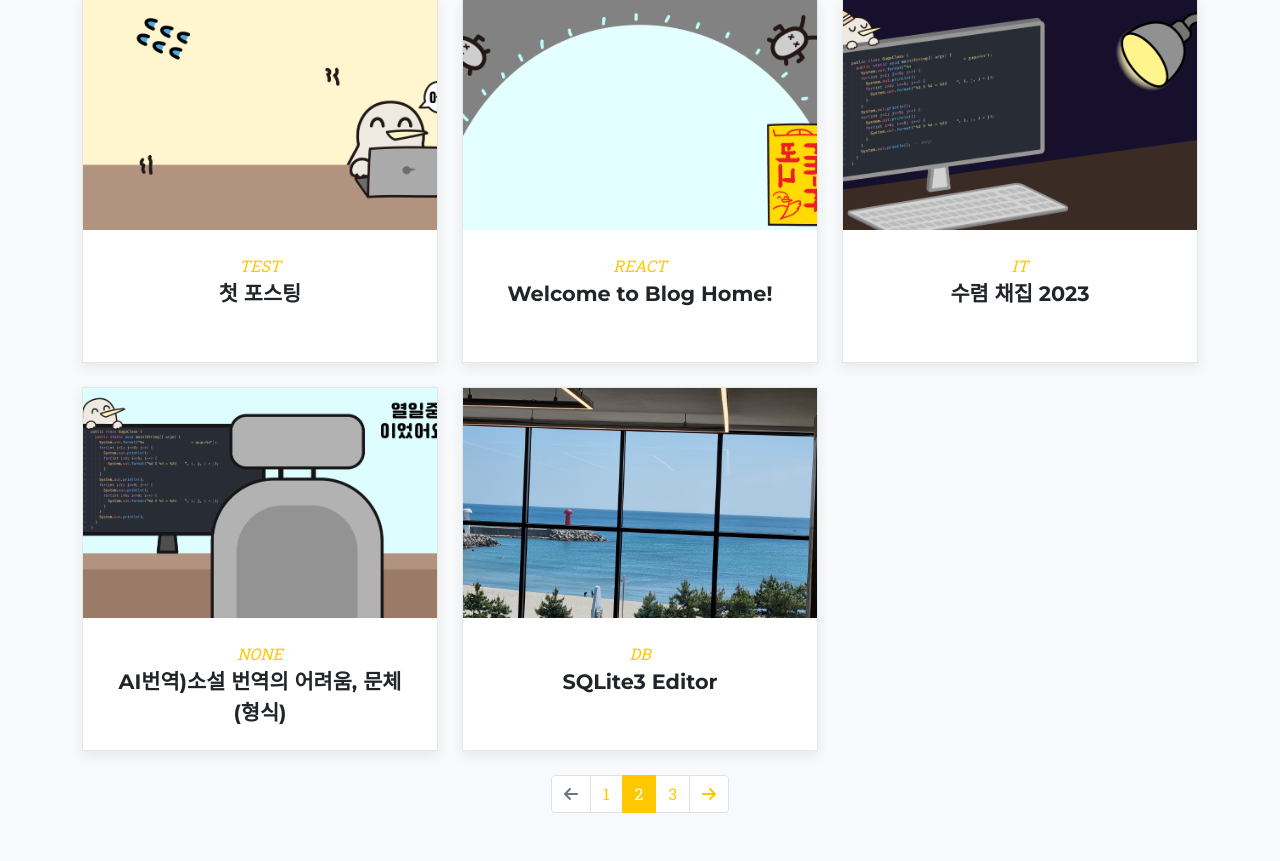
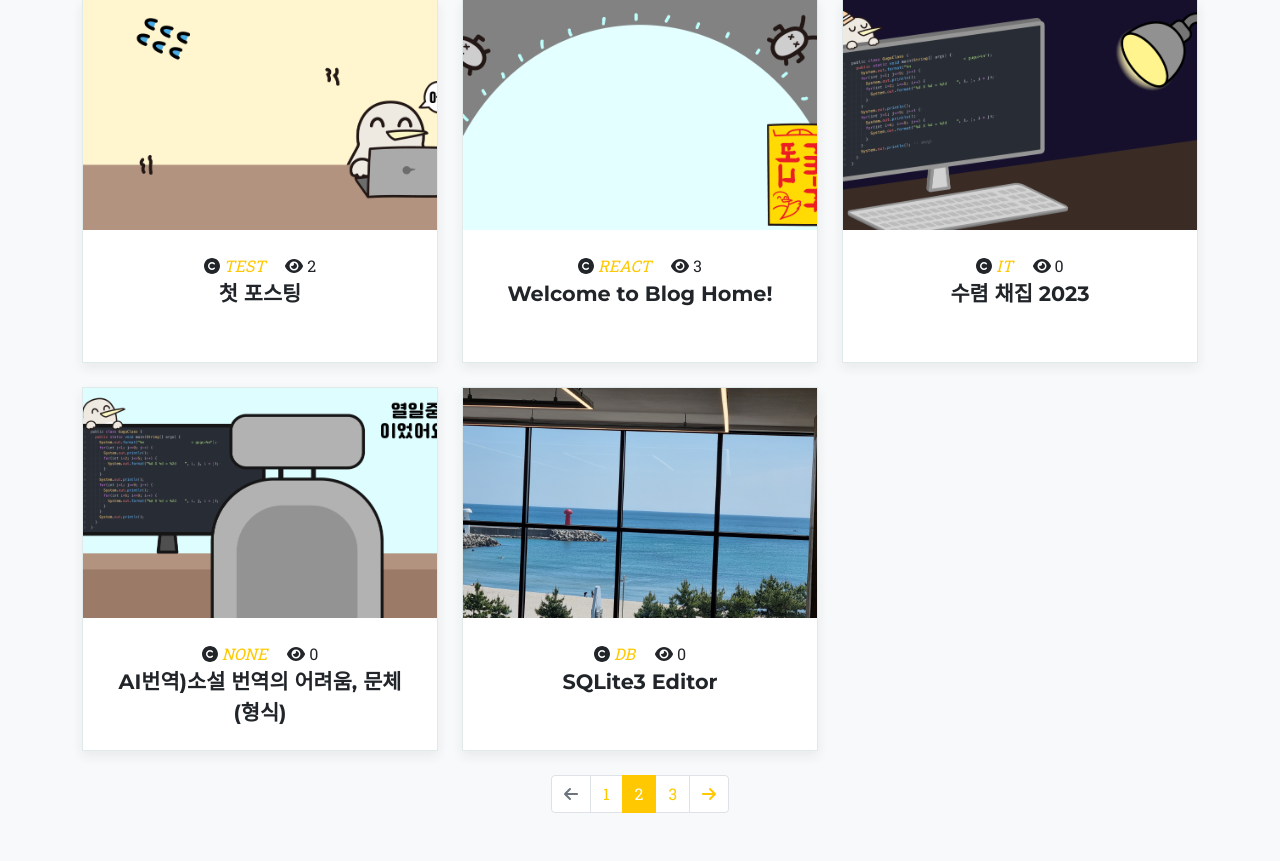
Before and after one commit to DevelopShin/blog-backend, a Django app: page / in a window 1280 px wide. Shown: the part 858-1719 px from the top of the page. Run offline with Django 4.2, Linux system fonts and the light colour scheme; data comes from the database, SQL or seed files in the repository; both versions use the stored data as it was after the commit; some libraries are stand-ins or nearby versions.

Commit message:
watch 기능 추가

```diff
--- a/api/views.py
+++ b/api/views.py
@@ -35,6 +35,8 @@ class ApiPostDV(BaseDetailView):
 
     def render_to_response(self, context, **response_kwargs):
         obj = context['object']
+        obj.watch += 1
+        obj.save()
         post = obj_to_post(obj)
         prevPost, nextPost = prev_next_post(obj)
         data = {
--- a/post/models.py
+++ b/post/models.py
@@ -14,6 +14,7 @@ class Post(models.Model):
     created_at = models.DateTimeField(auto_now_add=True)
     updated_at = models.DateTimeField(auto_now=True)
     like = models.PositiveSmallIntegerField('LIKE', default=0)
+    watch = models.PositiveSmallIntegerField('WATCH', default=0)
 
     def __str__(self):
         return self.title
--- a/templates/home/post_list_view.html
+++ b/templates/home/post_list_view.html
@@ -19,7 +19,16 @@
             <img class="img-fluid cts-image" :src="post.image" alt="..."/>
           </a>
           <div class="blog-post-caption">
-            <div class="blog-post-caption-subheading text-primary text-uppercase my-link" @click="keywordSearch(post.category,'')">[[post.category]]</div>
+            <div>
+              <i class="fas fa-copyright"></i>
+              <span class="blog-post-caption-subheading text-primary text-uppercase my-link" @click="keywordSearch(post.category,'')">
+                [[post.category]]
+              </span>
+
+              <i class="fa-solid fa-eye ms-3"></i>
+              <span>[[post?.watch]]
+              </span>
+            </div>
             <div class="blog-post-caption-heading cts-title">[[post.title]]</div>
           </div>
         </div>
--- a/templates/post/post_detail.html
+++ b/templates/post/post_detail.html
@@ -28,8 +28,8 @@
           [[tag]]
         </span>
 
-        <i class="fas fa-heart ms-2"></i>
-        <span>10
+        <i class="fa-solid fa-eye ms-2"></i>
+        <span>[[post.post?.watch]]
         </span>
       </p>
       <hr/>
```
Also changed, not shown: db/db.sqlite3, post/migrations/0002_post_watch.py (added).
